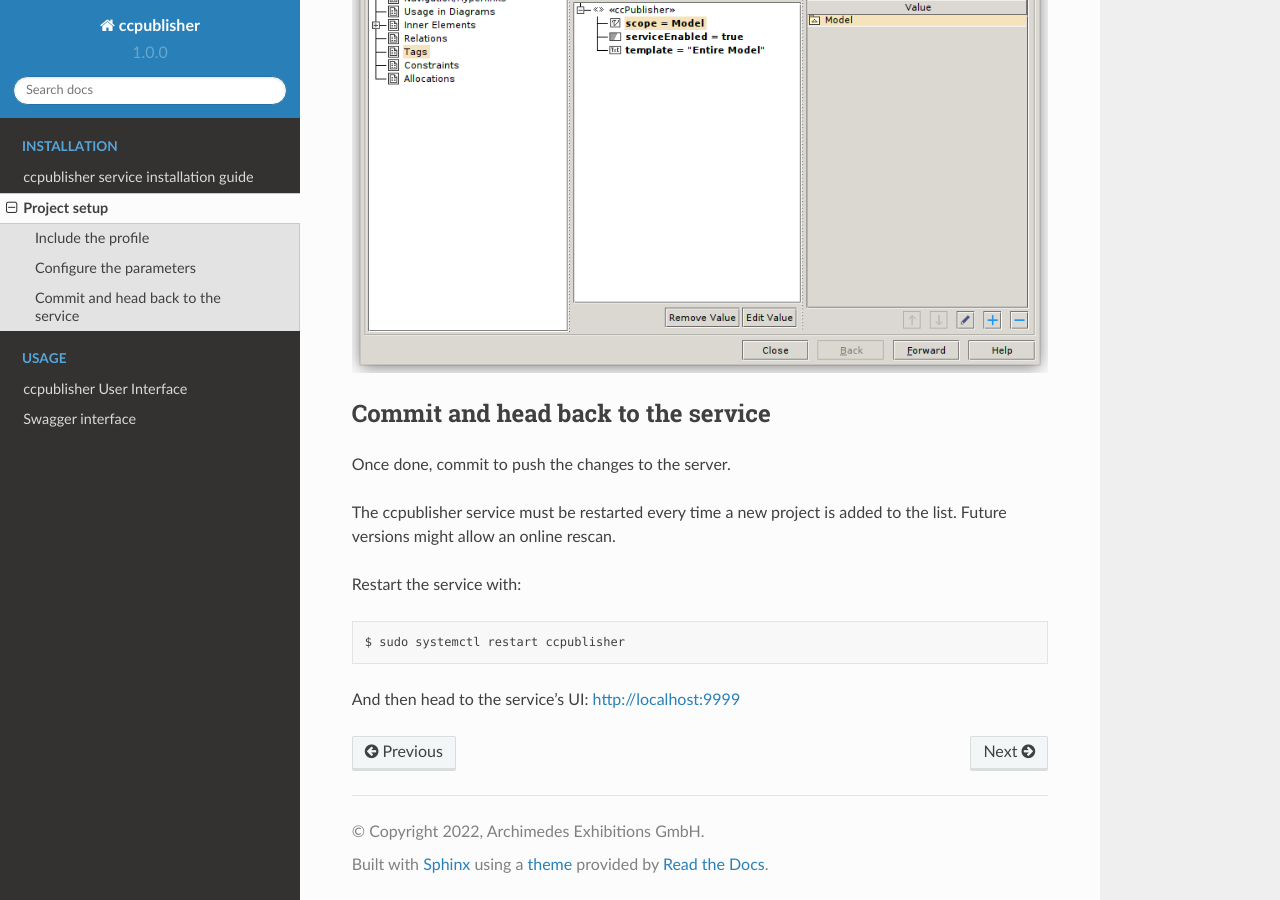
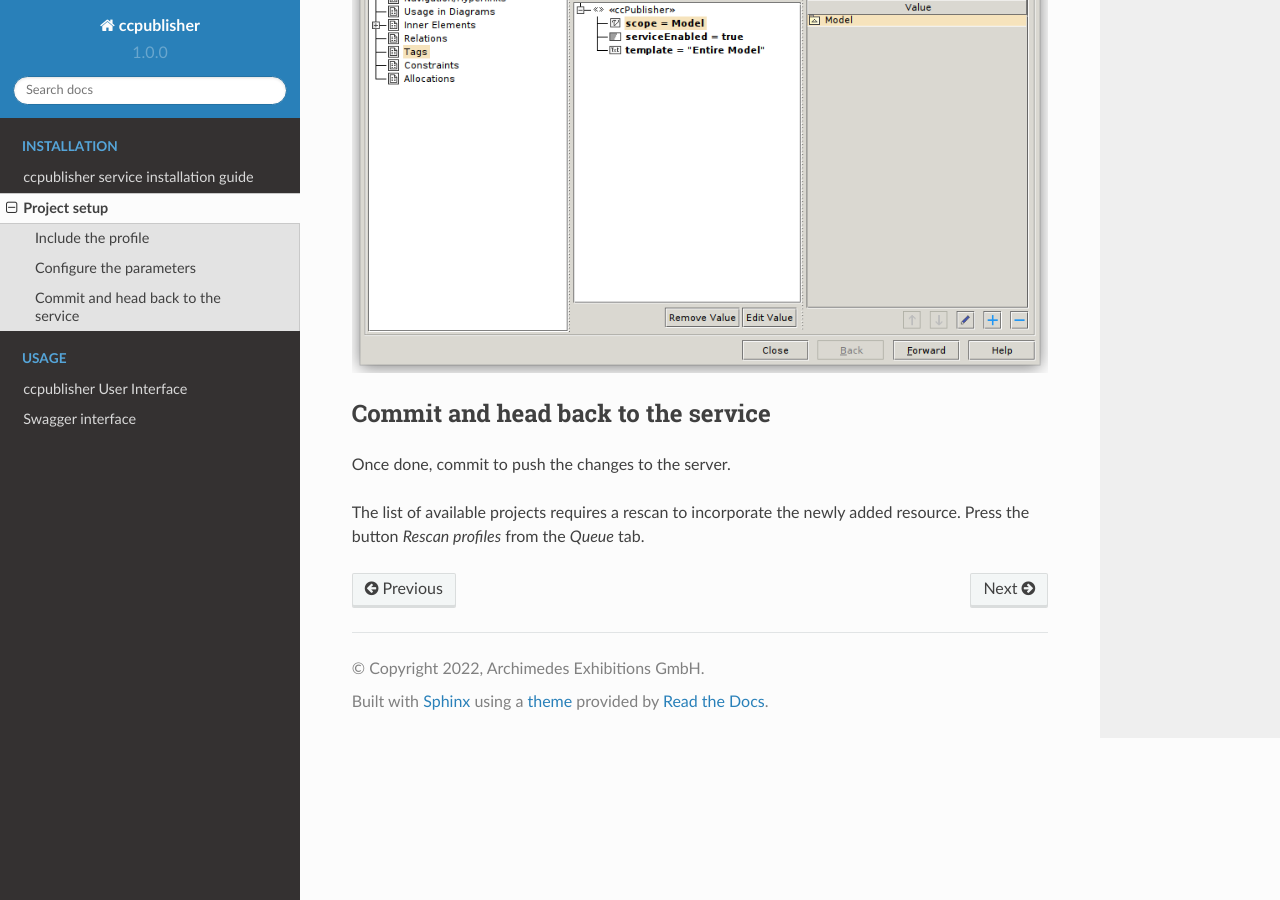
Before and after one commit to amdx/ccpublisher, a Sphinx documentation site: the page built from docs/source/installation/project.rst, in a window 1280 px wide and 900 px high, scrolled down 2935 px. Built offline with Sphinx 7.4.7 and the Read the Docs theme 2.0.0, drawn with Linux system fonts in a browser that asks for light colours.

Commit message:
Add a reference to the rescan profiles button

```diff
--- a/docs/source/installation/project.rst
+++ b/docs/source/installation/project.rst
@@ -54,11 +54,5 @@ Commit and head back to the service
 
 Once done, commit to push the changes to the server.
 
-The ccpublisher service must be restarted every time a new project is added to the list. Future versions might allow
-an online rescan.
-
-Restart the service with::
-
-    $ sudo systemctl restart ccpublisher
-
-And then head to the service's UI: http://localhost:9999
+The list of available projects requires a rescan to incorporate the newly added resource.
+Press the button `Rescan profiles` from the `Queue` tab.
```
